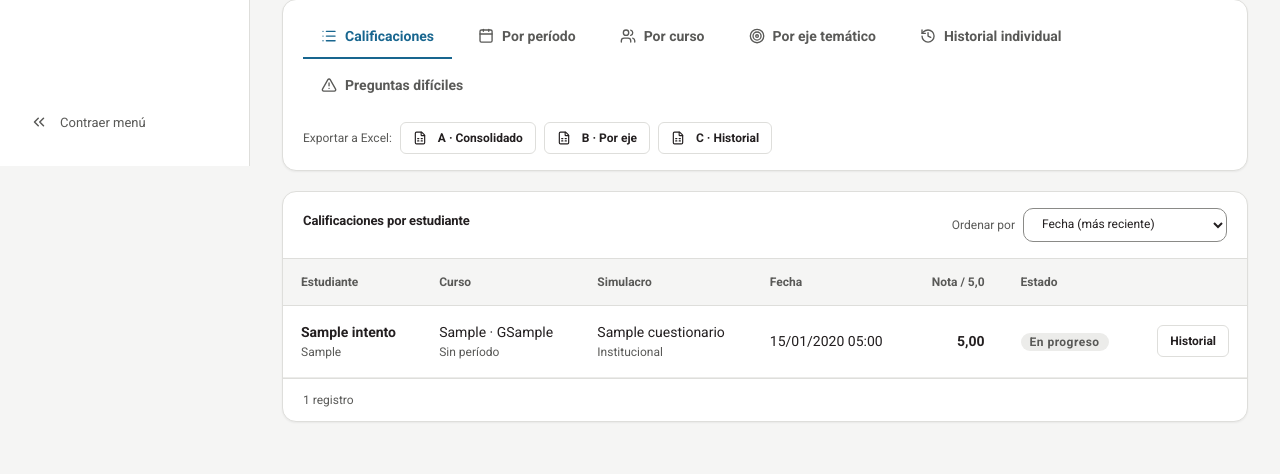
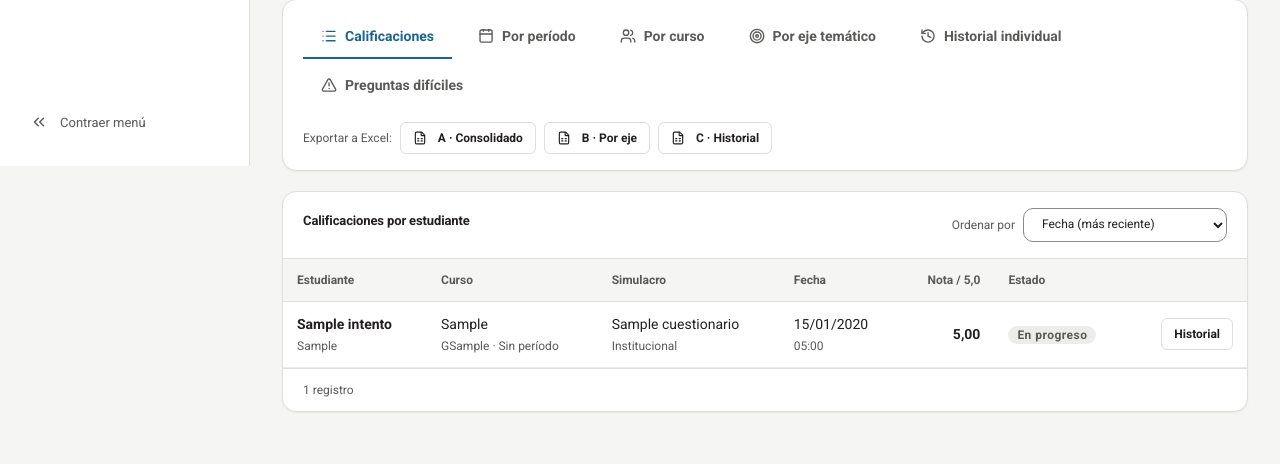
Before and after one commit to davidzambrano12/Cuestionarios-tyt, a Django app: page /reportes/consultas/ in a window 1280 px wide. Shown: the part 634-1108 px from the top of the page. After the commit the page ends 1048 px from the top, so only its background shows below. Run offline with Django 5.2, Linux system fonts and the light colour scheme; a user stored in the database is signed in; tables that the repository leaves empty hold one stand-in row (values such as "Sample post"); data that the repository does not hold is empty; some libraries are stand-ins or nearby versions.

Commit message:
Compactar las filas de las tablas de consultas
Cada celda muestra una linea principal (recortada con puntos suspensivos
y el texto completo al pasar el mouse) y el detalle debajo en pequeno:
asignatura y luego grupo y periodo, fecha y luego hora. En el historial,
respondidas, aciertos y errores se agrupan en una columna y el estado se
muestra como etiqueta. Las tablas caben sin desplazamiento desde 1280 px.

```diff
--- a/apps/reportes/templates/reportes/consultas.html
+++ b/apps/reportes/templates/reportes/consultas.html
@@ -150,10 +150,10 @@
         <tbody>
           {% for i in pagina %}
           <tr class="fila-consulta">
-            <td><div class="peso-semibold">{{ i.participante_nombre }}</div><div class="texto-xs texto-suave">{{ i.participante_codigo }}</div></td>
-            <td>{% if i.curso %}{{ i.curso.nombre }}{% else %}<span class="texto-suave">Sin curso</span>{% endif %}<div class="texto-xs texto-suave">{{ i.periodo|default:"Sin período" }}</div></td>
-            <td>{{ i.cuestionario.nombre }}{% if i.cuestionario.es_institucional %}<div class="texto-xs texto-suave">Institucional</div>{% endif %}</td>
-            <td class="cifras">{{ i.fecha_inicio|date:"d/m/Y H:i" }}</td>
+            <td><span class="celda-linea peso-semibold" title="{{ i.participante_nombre }}">{{ i.participante_nombre }}</span><span class="celda-detalle">{{ i.participante_codigo }}</span></td>
+            <td>{% if i.curso %}<span class="celda-linea" title="{{ i.curso.asignatura }}">{{ i.curso.asignatura }}</span><span class="celda-detalle">G{{ i.curso.grupo }} · {{ i.periodo|default:"Sin período" }}</span>{% else %}<span class="celda-linea texto-suave">Sin curso</span><span class="celda-detalle">{{ i.periodo|default:"Sin período" }}</span>{% endif %}</td>
+            <td><span class="celda-linea" title="{{ i.cuestionario.nombre }}">{{ i.cuestionario.nombre }}</span><span class="celda-detalle">{% if i.cuestionario.es_institucional %}Institucional{% else %}De curso{% endif %}</span></td>
+            <td class="cifras"><span class="celda-linea">{{ i.fecha_inicio|date:"d/m/Y" }}</span><span class="celda-detalle">{{ i.fecha_inicio|date:"H:i" }}</span></td>
             <td class="texto-derecha cifras peso-bold">{{ i.nota_5|nota }}</td>
             <td>{% if i.estado_texto == "Aprobado" %}<span class="badge badge-success">Aprobado</span>{% elif i.estado_texto == "No aprobado" %}<span class="badge badge-danger">No aprobado</span>{% else %}<span class="badge badge-neutro">{{ i.estado_texto }}</span>{% endif %}</td>
             <td class="texto-derecha"><a href="{% con_filtros filtros vista='historial' estudiante=i.participante_codigo %}" class="btn btn-outline btn-accion">Historial</a></td>
@@ -236,19 +236,20 @@
     <div class="tabla-cabecera"><h2 class="texto-sm peso-bold">Historial de {{ filtros.etiquetas.estudiante }}</h2></div>
     <div class="tabla-desplazable">
       <table class="tabla tabla--consulta">
-        <thead><tr><th scope="col">Fecha</th><th scope="col">Simulacro</th><th scope="col">Curso</th><th scope="col" class="texto-derecha">Respondidas</th><th scope="col" class="texto-derecha">Aciertos</th><th scope="col" class="texto-derecha">Errores</th><th scope="col" class="texto-derecha">Nota / 5,0</th><th scope="col" class="texto-derecha">Evolución</th><th scope="col">Estado</th></tr></thead>
+        <thead><tr><th scope="col">Fecha</th><th scope="col">Simulacro</th><th scope="col">Curso</th><th scope="col">Aciertos</th><th scope="col" class="texto-derecha">Nota / 5,0</th><th scope="col" class="texto-derecha">Evolución</th><th scope="col">Estado</th></tr></thead>
         <tbody>
           {% for i in historial %}
           <tr>
-            <td class="cifras">{{ i.fecha_inicio|date:"d/m/Y H:i" }}</td><td>{{ i.cuestionario.nombre }}</td>
-            <td>{% if i.curso %}{{ i.curso.nombre }}{% else %}<span class="texto-suave">Sin curso</span>{% endif %} · {{ i.periodo|default:"—" }}</td>
-            <td class="texto-derecha cifras">{{ i.respondidas }}</td><td class="texto-derecha cifras">{{ i.aciertos }}</td><td class="texto-derecha cifras">{{ i.errores }}</td>
+            <td class="cifras"><span class="celda-linea">{{ i.fecha_inicio|date:"d/m/Y" }}</span><span class="celda-detalle">{{ i.fecha_inicio|date:"H:i" }}</span></td>
+            <td><span class="celda-linea" title="{{ i.cuestionario.nombre }}">{{ i.cuestionario.nombre }}</span></td>
+            <td>{% if i.curso %}<span class="celda-linea" title="{{ i.curso.asignatura }}">{{ i.curso.asignatura }}</span><span class="celda-detalle">G{{ i.curso.grupo }} · {{ i.periodo|default:"—" }}</span>{% else %}<span class="celda-linea texto-suave">Sin curso</span><span class="celda-detalle">{{ i.periodo|default:"—" }}</span>{% endif %}</td>
+            <td class="cifras"><span class="celda-linea">{{ i.aciertos }} de {{ i.respondidas }}</span><span class="celda-detalle">{{ i.errores }} error{{ i.errores|pluralize:"es" }}</span></td>
             <td class="texto-derecha cifras peso-bold">{{ i.nota_5|nota }}</td>
             <td class="texto-derecha cifras">{% if i.cambio is None %}<span class="texto-suave">—</span>{% elif i.cambio > 0 %}<span class="evolucion evolucion--sube"><i data-lucide="trending-up" aria-hidden="true"></i> +{{ i.cambio|nota }}</span>{% elif i.cambio < 0 %}<span class="evolucion evolucion--baja"><i data-lucide="trending-down" aria-hidden="true"></i> {{ i.cambio|nota }}</span>{% else %}<span class="texto-suave">= 0,00</span>{% endif %}</td>
-            <td class="sin-salto">{{ i.estado_texto }}</td>
+            <td>{% if i.estado_texto == "Aprobado" %}<span class="badge badge-success">Aprobado</span>{% elif i.estado_texto == "No aprobado" %}<span class="badge badge-danger">No aprobado</span>{% else %}<span class="badge badge-neutro">{{ i.estado_texto }}</span>{% endif %}</td>
           </tr>
           {% empty %}
-          <tr><td colspan="9" class="tabla__vacia"><strong>Sin resultados.</strong> Este estudiante no tiene intentos con los filtros aplicados.</td></tr>
+          <tr><td colspan="7" class="tabla__vacia"><strong>Sin resultados.</strong> Este estudiante no tiene intentos con los filtros aplicados.</td></tr>
           {% endfor %}
         </tbody>
       </table>
--- a/static/css/reportes.css
+++ b/static/css/reportes.css
@@ -139,3 +139,9 @@
 .evolucion--sube { color: var(--color-exito); }
 .evolucion--baja { color: var(--color-peligro); }
 .tabla--consulta .badge, .sin-salto { white-space: nowrap; }
+
+/* Celdas de una línea: el texto largo se recorta con «…» (el texto completo sigue
+   en el DOM para lectores de pantalla y en el title al pasar el mouse) */
+.tabla--consulta :where(td, th) { padding: 12px 14px; }
+.celda-linea { display: block; max-width: 190px; overflow: hidden; text-overflow: ellipsis; white-space: nowrap; }
+.celda-detalle { display: block; margin-top: 2px; font-size: var(--texto-xs); color: var(--color-texto-suave); white-space: nowrap; }
```
